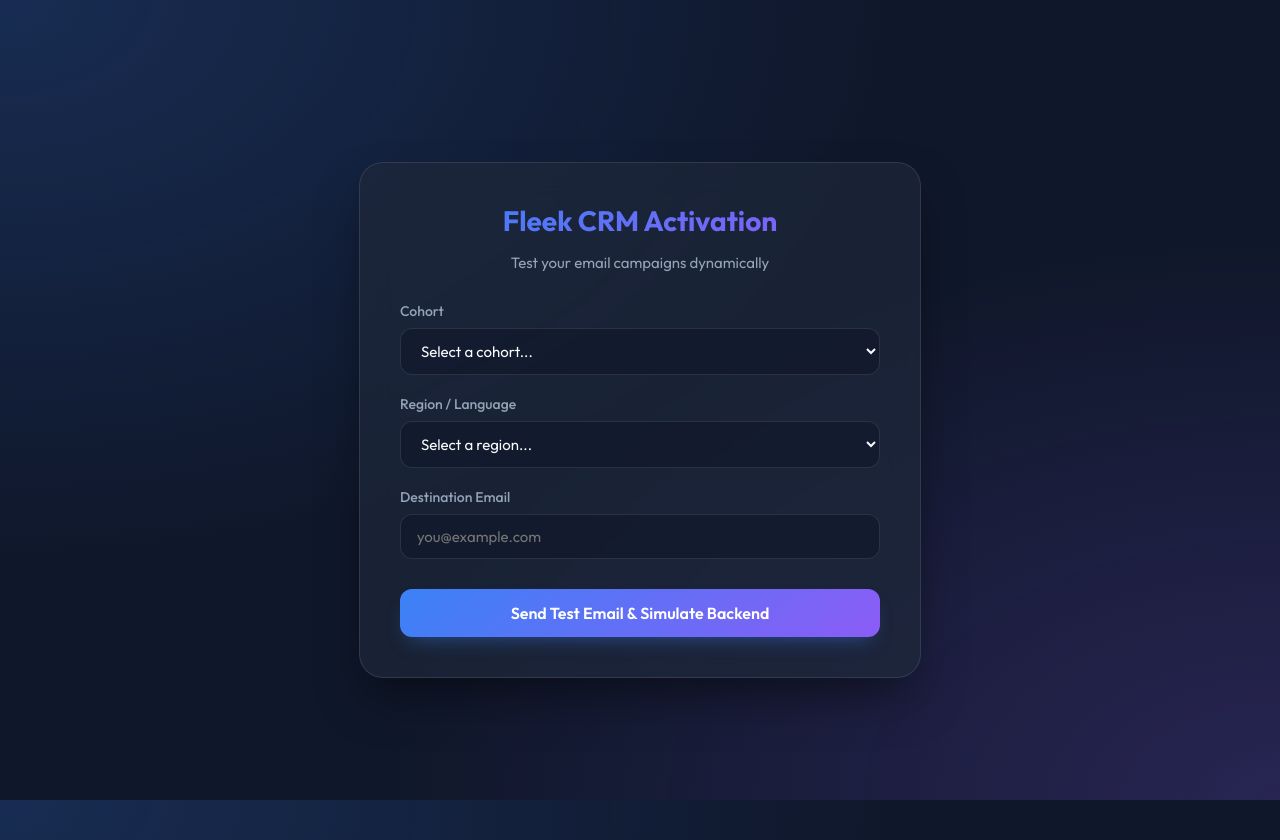
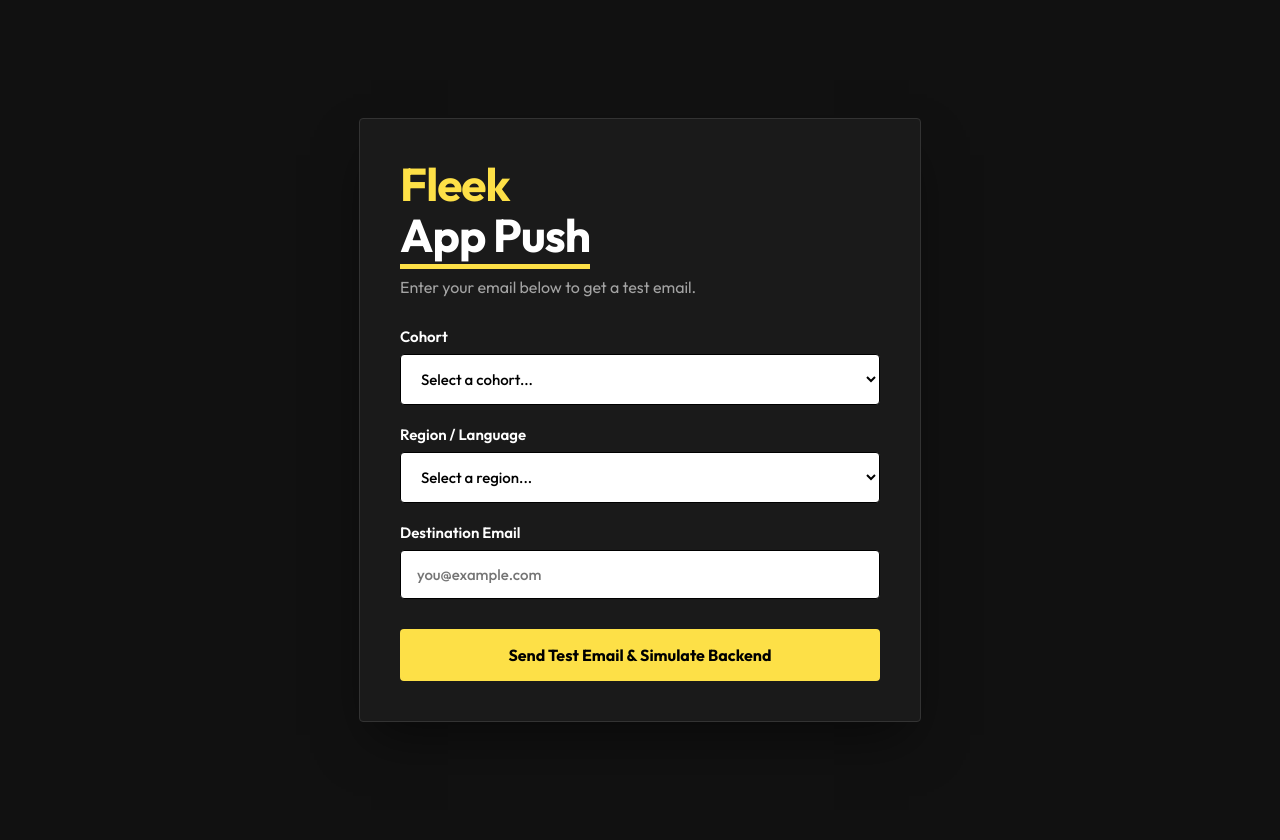
Before and after one commit to ShahirShamim/fleek-casestudy-task2, a Flask app: page / in a window 1280 px wide. Run offline with Flask 3, Linux system fonts and the light colour scheme; some libraries are stand-ins or nearby versions.

Commit message:
refactor: update webapp UI with brutalist design system and modernized color palette

```diff
--- a/webapp/templates/index.html
+++ b/webapp/templates/index.html
@@ -10,26 +10,20 @@
     <link href="https://cdnjs.cloudflare.com/ajax/libs/prism/1.29.0/themes/prism-tomorrow.min.css" rel="stylesheet" />
     <style>
         :root {
-            --bg-color: #0f172a;
-            --glass-bg: rgba(30, 41, 59, 0.7);
-            --glass-border: rgba(255, 255, 255, 0.1);
-            --primary: #3b82f6;
-            --primary-hover: #2563eb;
-            --text-main: #f8fafc;
-            --text-muted: #94a3b8;
+            --bg-color: #111111;
+            --glass-bg: #1A1A1A;
+            --glass-border: #333333;
+            --primary: #FDE047;
+            --primary-hover: #FACC15;
+            --text-main: #FFFFFF;
+            --text-muted: #A3A3A3;
             --success: #10b981;
             --error: #ef4444;
-            --gradient-1: #3b82f6;
-            --gradient-2: #8b5cf6;
         }
 
         body {
             font-family: 'Outfit', sans-serif;
             background-color: var(--bg-color);
-            background-image:
-                radial-gradient(at 0% 0%, rgba(59, 130, 246, 0.2) 0px, transparent 50%),
-                radial-gradient(at 100% 100%, rgba(139, 92, 246, 0.2) 0px, transparent 50%);
-            background-attachment: fixed;
             color: var(--text-main);
             margin: 0;
             min-height: 100vh;
@@ -41,10 +35,8 @@
 
         .container {
             background: var(--glass-bg);
-            backdrop-filter: blur(16px);
-            -webkit-backdrop-filter: blur(16px);
             border: 1px solid var(--glass-border);
-            border-radius: 24px;
+            border-radius: 4px; /* Sharper corners to match brutalist style */
             padding: 40px;
             width: 100%;
             max-width: 480px;
@@ -59,19 +51,24 @@
 
         h1 {
             margin: 0 0 10px 0;
-            font-size: 28px;
-            font-weight: 700;
-            background: linear-gradient(135deg, var(--gradient-1), var(--gradient-2));
-            -webkit-background-clip: text;
-            -webkit-text-fill-color: transparent;
-            text-align: center;
+            font-size: 46px;
+            font-weight: 900;
+            color: var(--primary);
+            text-align: left;
+            line-height: 1.1;
+            letter-spacing: -1px;
+        }
+
+        .highlight-yellow {
+            color: var(--text-main);
+            border-bottom: 5px solid var(--primary);
         }
 
         p.subtitle {
-            text-align: center;
+            text-align: left;
             color: var(--text-muted);
             margin-bottom: 30px;
-            font-size: 15px;
+            font-size: 16px;
         }
 
         .form-group {
@@ -81,53 +78,53 @@
         label {
             display: block;
             margin-bottom: 8px;
-            font-size: 14px;
-            font-weight: 500;
-            color: var(--text-muted);
+            font-size: 15px;
+            font-weight: 600;
+            color: var(--text-main);
         }
 
         select, input {
             width: 100%;
-            padding: 12px 16px;
-            background: rgba(15, 23, 42, 0.6);
-            border: 1px solid var(--glass-border);
-            border-radius: 12px;
-            color: var(--text-main);
+            padding: 14px 16px;
+            background: #FFFFFF;
+            border: 1px solid #000000;
+            border-radius: 4px;
+            color: #000000;
             font-family: inherit;
             font-size: 15px;
-            transition: all 0.3s ease;
+            font-weight: 500;
+            transition: all 0.2s ease;
             box-sizing: border-box;
         }
 
         select:focus, input:focus {
             outline: none;
-            border-color: var(--primary);
-            box-shadow: 0 0 0 3px rgba(59, 130, 246, 0.2);
+            box-shadow: 0 0 0 3px rgba(253, 224, 71, 0.4);
         }
 
         select option {
-            background-color: var(--bg-color);
+            background-color: #ffffff;
+            color: #000000;
         }
 
         button {
             width: 100%;
-            padding: 14px;
-            background: linear-gradient(135deg, var(--gradient-1), var(--gradient-2));
-            color: white;
+            padding: 16px;
+            background: var(--primary);
+            color: #000000;
             border: none;
-            border-radius: 12px;
+            border-radius: 4px;
             font-family: inherit;
             font-size: 16px;
-            font-weight: 600;
+            font-weight: 800;
             cursor: pointer;
-            transition: all 0.3s ease;
+            transition: all 0.2s ease;
             margin-top: 10px;
-            box-shadow: 0 10px 20px -10px rgba(59, 130, 246, 0.5);
         }
 
         button:hover {
             transform: translateY(-2px);
-            box-shadow: 0 15px 25px -10px rgba(59, 130, 246, 0.6);
+            background: var(--primary-hover);
         }
 
         button:active {
@@ -268,17 +268,18 @@
             padding: 4px 10px;
             border-bottom-left-radius: 8px;
             font-size: 11px;
-            color: var(--text-muted);
+            color: #94a3b8;
             font-family: 'Outfit', sans-serif;
             border-top-right-radius: 10px;
-            font-weight: 500;
+            font-weight: 600;
+            letter-spacing: 0.5px;
         }
     </style>
 </head>
 <body>
     <div class="container" id="mainContainer">
-        <h1>Fleek CRM Activation</h1>
-        <p class="subtitle" id="mainSubtitle">Test your email campaigns dynamically</p>
+        <h1>Fleek <br><span class="highlight-yellow">App Push</span></h1>
+        <p class="subtitle" id="mainSubtitle">Enter your email below to get a test email.</p>
 
         <div id="tester-view" style="display: block; animation: fadeIn 0.4s ease;">
             <form id="emailForm">
@@ -394,7 +395,7 @@
 
             const container = document.getElementById('mainContainer');
             container.classList.remove('wide');
-            document.getElementById('mainSubtitle').textContent = "Test your email campaigns dynamically";
+            document.getElementById('mainSubtitle').textContent = "Enter your email below to get a test email.";
 
             // Reset state
             document.getElementById('simulationSteps').innerHTML = '';
```
Also changed, not shown: other parts of webapp/templates/index.html (+21 -18 lines).
